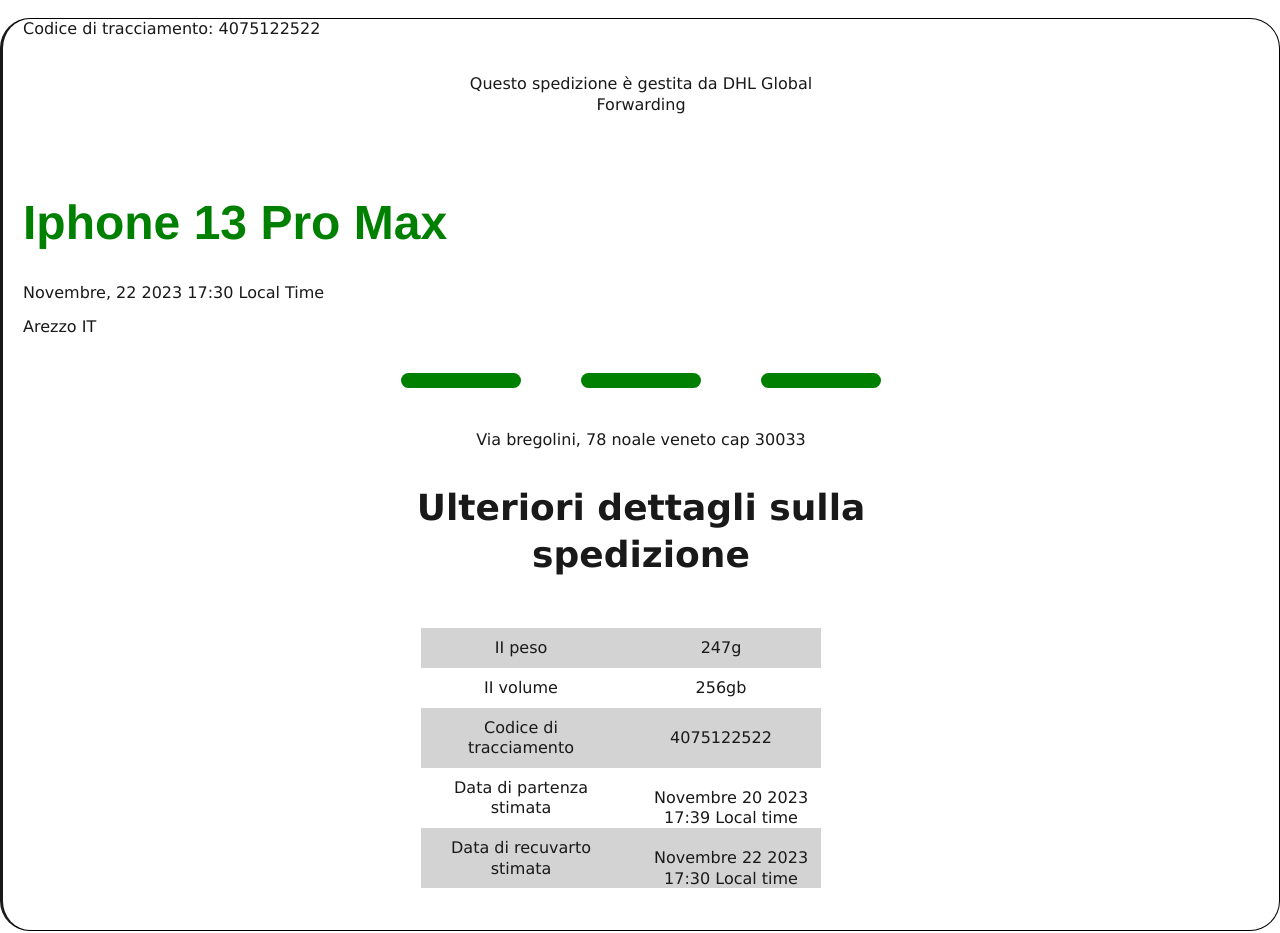
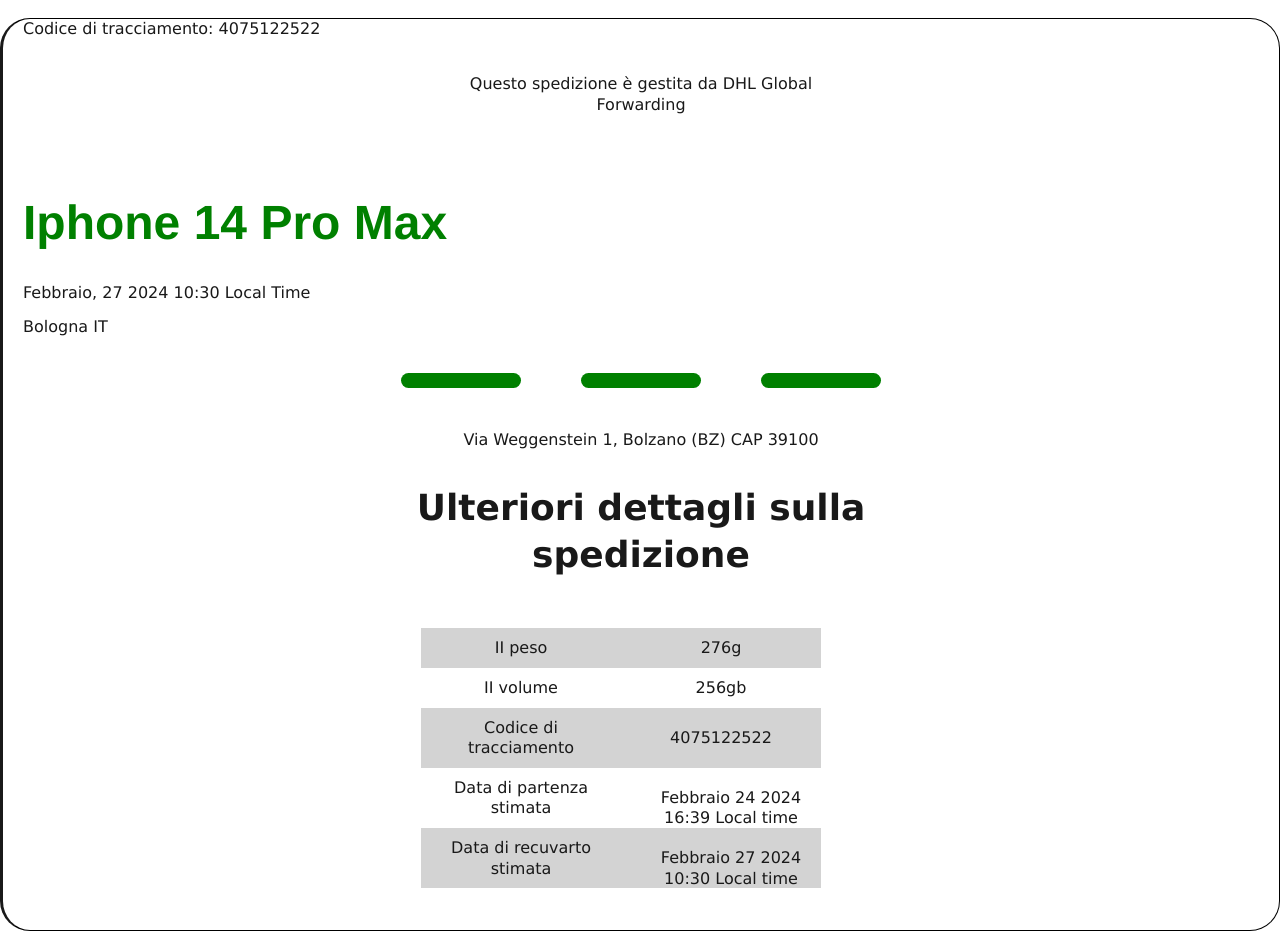
Before and after one commit to Elysee9017/no, a plain HTML site: page page.html in a window 1280 px wide. Shown: the part 53-986 px from the top of the page. Drawn offline with Linux system fonts and the light colour scheme; a web font is replaced by a local one.

Commit message:
Update page.html

```diff
--- a/page.html
+++ b/page.html
@@ -54,9 +54,9 @@
     <p>Questo spedizione è gestita da DHL Global  <br>Forwarding</p><br><br><br>
 </nav>
 
-    <h1 class="group-heading red">Iphone 13 Pro Max</h1>
-    <p>Novembre, 22 2023 17:30 Local Time</p>
-    <p>Arezzo IT</p> <br>
+    <h1 class="group-heading red">Iphone 14 Pro Max</h1>
+    <p>Febbraio, 27 2024 10:30 Local Time</p>
+    <p>Bologna IT</p> <br>
     <nav class="body-nav19" id="body-nav19">
     <p>
     <nav class="body-nav4" id="body-nav4">
@@ -86,14 +86,14 @@
 
 
 <nav class="body-nav5" id="body-nav5">
-    <p>Via bregolini, 78 noale veneto cap 30033</p><br>
+    <p>Via Weggenstein 1, Bolzano (BZ) CAP 39100</p><br>
 </nav>
     <h2 class="">Ulteriori dettagli sulla <br> spedizione</h2><br>
     <main class="main">
 <nav class="main-nav2" id="main-nav2">
    <p>II peso </nav>
 
-    <nav class="main-nav2" id="main-nav2">247g</nav></p>
+    <nav class="main-nav2" id="main-nav2">276g</nav></p>
 
 </main>
 <nav class="body-nav7" id="body-nav7">
@@ -110,12 +110,12 @@
 
     <nav class="body-nav11" id="body-nav11">
         <nav class="body-nav12" id="body-nav12">
-   <p>Data di partenza<br>stimata</nav>      <nav class="body-nav12" id="body-nav12"><nav class="body-nav13" id="body-nav13">Novembre 20 2023<br>17:39 Local time</nav></nav></p>
+   <p>Data di partenza<br>stimata</nav>      <nav class="body-nav12" id="body-nav12"><nav class="body-nav13" id="body-nav13">Febbraio 24 2024<br>16:39 Local time</nav></nav></p>
 </nav>
 <br>
 <nav class="body-nav14" id="body-nav14">
     <nav class="body-nav15" id="body-nav15">
-   <p>Data di recuvarto<br>stimata</nav>      <nav class="body-nav15" id="body-nav15"><nav class="body-nav16" id="body-nav16">Novembre 22 2023<br>17:30 Local time</nav></nav></p>
+   <p>Data di recuvarto<br>stimata</nav>      <nav class="body-nav15" id="body-nav15"><nav class="body-nav16" id="body-nav16">Febbraio 27 2024<br>10:30 Local time</nav></nav></p>
 </nav>
 	<br><br>
 </nav>
```
